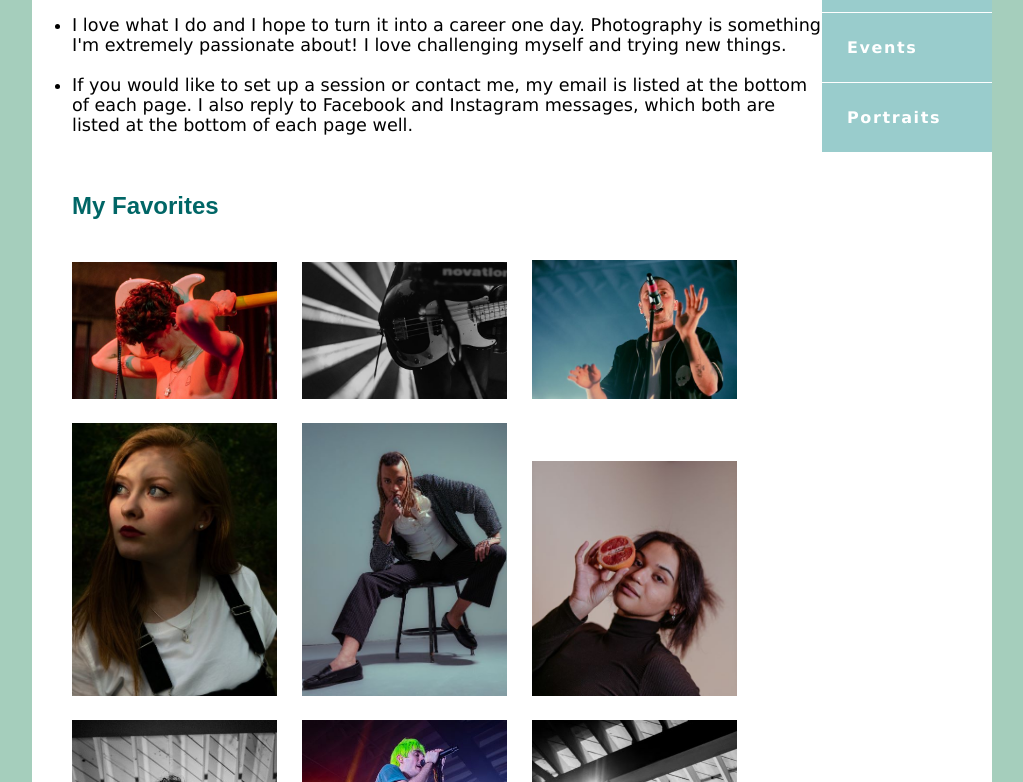
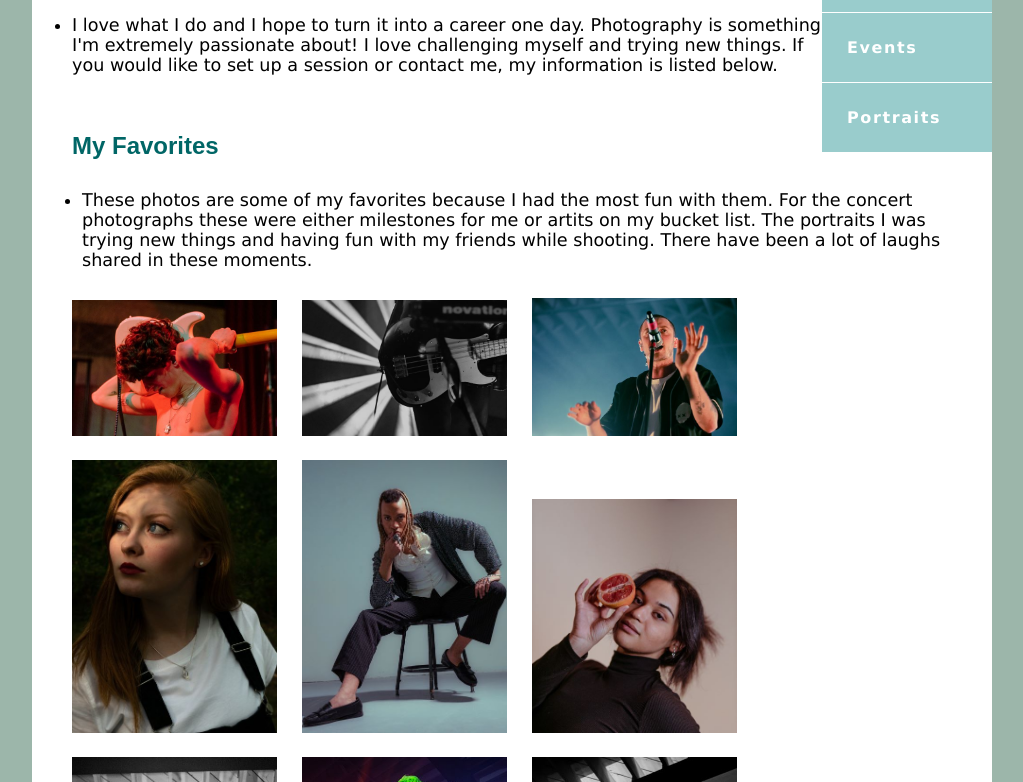
Before and after one commit to abigaylemarie/website-abigaylemarie, a plain HTML site: page index.html in a window 1280 px wide. Shown: the part 305-1087 px from the top of the page, without its empty margins (128-1151 px from the left). Drawn offline with Linux system fonts and the light colour scheme.

Commit message:
web project
updates were done again

```diff
--- a/index.html
+++ b/index.html
@@ -28,13 +28,15 @@
           <main>
             <h3>Home</h3>
               <ul>
-              <li>I love what I do and I hope to turn it into a career one day. Photography is something I'm extremely passionate about! I love challenging myself and trying new things.</li><br>
-             <li>If you would like to set up a session or contact me, my email is listed at the bottom of each page. I also reply to Facebook and Instagram messages, which both are listed at the bottom of each page well.</li>
+                  <li>I love what I do and I hope to turn it into a career one day. Photography is something I'm extremely passionate about! I love challenging myself and trying new things. If you would like to set up a session or contact me, my information is listed below. </li>
                   </ul>
 <div class="row">
   <div class="Pictures">
     <div class="content">
         <h2>My Favorites</h2>
+        <ul>
+            <li>These photos are some of my favorites because I had the most fun with them. For the concert photographs these were either milestones for me or artits on my bucket list. The portraits I was trying new things and having fun with my friends while shooting. There have been a lot of laughs shared in these moments.</li>
+        </ul>
         <img src="Arrested%20Youth%205.jpg" alt="One" style="width:25%" >
         <img src="Dreamers%206.jpg" alt="Two" style="width:25%">
         <img src="Grandson%204.jpg" alt="Three" style="width:25%">
--- a/photography.css
+++ b/photography.css
@@ -1,4 +1,4 @@
-body {background-color: #A5CEBC;
+body {background-color: #9CB6AA;
     font-family: Verdana, Arial, sans-serif;
     padding: 20px;
 }
```
Also changed, not shown: about.html (+1 -1 lines).
